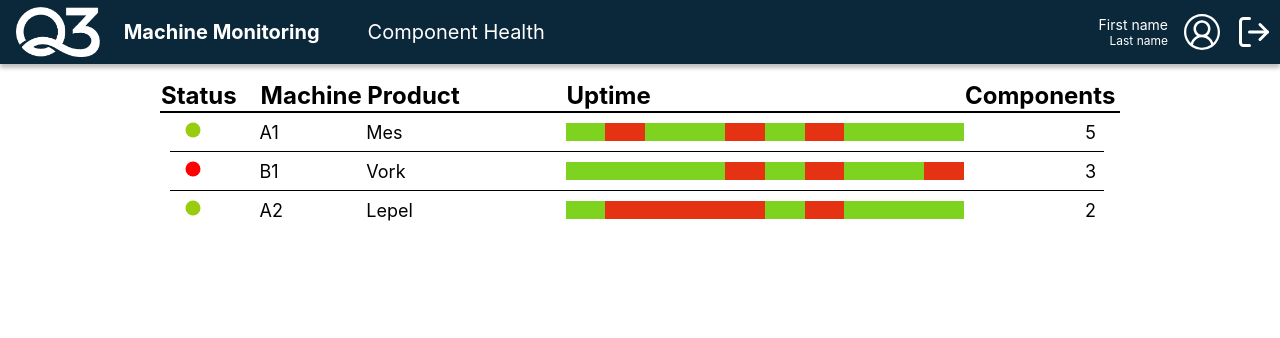
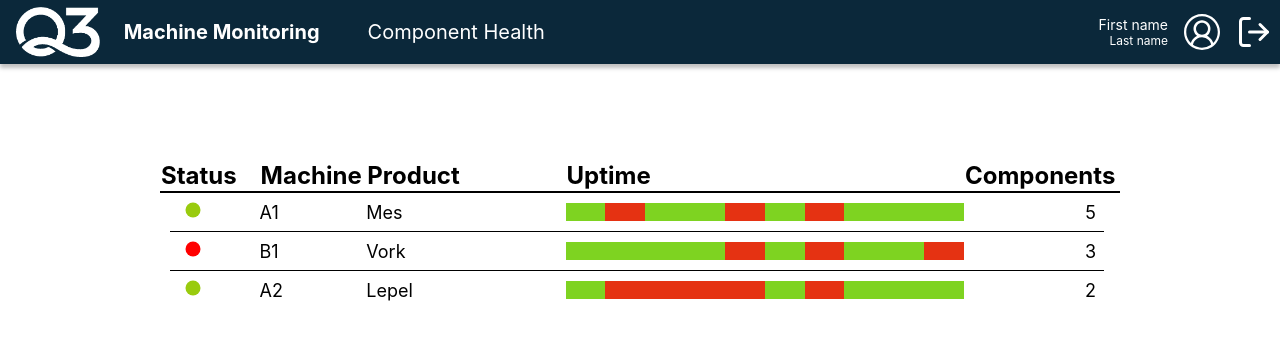
Before and after one commit to pietermn/S3-DB02-Q3, a React (Create React App) app in the folder Frontend/clientapp/: page /monitoring in a window 1280 px wide. Shown: the top 338 px of the page. Built offline with nearby package versions, Linux system fonts and the light colour scheme.

Commit message:
Started on chealth

```diff
--- a/Frontend/clientapp/_variables.scss
+++ b/Frontend/clientapp/src/_variables.scss
@@ -16,3 +16,13 @@ $accent-colors: (
     width: 10%;
     border-bottom: 1px solid white;
 }
+
+#page-container {
+    min-height: 100vh;
+    background-color: map-get($map: $background, $key: "white");
+}
+
+#content-wrapper {
+    padding-top: 5rem;
+    padding-bottom: 3rem;
+}
--- /dev/null
+++ b/Frontend/clientapp/src/components/componenthealth/componentstable/ComponentsTable.scss
@@ -0,0 +1,6 @@
+.Components-Table {
+    height: 600px;
+    width: 500px;
+    border: 1px solid black;
+    margin-top: 5rem;
+}
--- /dev/null
+++ b/Frontend/clientapp/src/components/componenthealth/componentstable/ComponentsTable.tsx
@@ -0,0 +1,13 @@
+import "./ComponentsTable.scss";
+
+interface ITableProps {
+    components: any[]
+}
+
+export default function ComponentsTable(props: ITableProps) {
+    return (
+        <div className="Components-Table">
+
+        </div>
+    )
+}
--- a/Frontend/clientapp/src/components/machinemonitoring/machinedetails/MachineDetails.scss
+++ b/Frontend/clientapp/src/components/machinemonitoring/machinedetails/MachineDetails.scss
@@ -1,4 +1,4 @@
-@import '../../../../variables';
+@import '../../../variables';
 
 .MM-Data {
     font-size: large;
--- a/Frontend/clientapp/src/components/machinemonitoring/machinestatus/MachineStatus.scss
+++ b/Frontend/clientapp/src/components/machinemonitoring/machinestatus/MachineStatus.scss
@@ -1,4 +1,4 @@
-@import '../../../../variables';
+@import '../../../variables';
 
 .MM-Uptime {
     display: flex;
--- a/Frontend/clientapp/src/layout/AppWrapper.tsx
+++ b/Frontend/clientapp/src/layout/AppWrapper.tsx
@@ -1,5 +1,6 @@
 import React from 'react'
 import Navbar from './Navbar/Navbar'
+import "../_variables.scss";
 
 interface AppWrapper_Children {
     children: React.ReactNode
@@ -8,8 +9,12 @@ interface AppWrapper_Children {
 export default function AppWrapper(props: AppWrapper_Children) {
     return (
         <React.Fragment>
-            <Navbar />
-            {props.children}
+            <div id="page-container">
+                <Navbar />
+                <div id="content-wrapper">
+                    {props.children}
+                </div>
+            </div>
         </React.Fragment>
     )
 }
--- a/Frontend/clientapp/src/layout/Navbar/NavbarStyles.scss
+++ b/Frontend/clientapp/src/layout/Navbar/NavbarStyles.scss
@@ -1,4 +1,4 @@
-@import '../../../variables';
+@import '../../variables';
 
 nav {
     display: flex;
--- /dev/null
+++ b/Frontend/clientapp/src/pages/componenthealth/ComponentHealthPage.scss
@@ -0,0 +1,11 @@
+.Components-Full-Page {
+
+}
+
+.component-overview {
+
+}
+
+.component-history-overview {
+
+}
--- /dev/null
+++ b/Frontend/clientapp/src/pages/componenthealth/ComponentHealthPage.tsx
@@ -0,0 +1,20 @@
+import ComponentsTable from "../../components/componenthealth/componentstable/ComponentsTable";
+import "./ComponentHealthPage.scss";
+
+export default function ComponentHealthPage() {
+    return (
+        <div className="Components-Full-Page">
+            <section className="component-overview">
+
+            </section>
+
+            <section className="component-history-overview">
+
+            </section>
+
+            <section className="component-graph">
+
+            </section>
+        </div>
+    )
+}
--- a/Frontend/clientapp/src/routes/Routes.tsx
+++ b/Frontend/clientapp/src/routes/Routes.tsx
@@ -2,6 +2,7 @@ import { Suspense } from 'react'
 import { Switch, Route, Redirect } from 'react-router'
 import PageLoader from '../layout/PageLoader'
 import MachineMonitoringPage from '../pages/machinemonitoring/MachineMonitoringPage'
+import ComponentHealthPage from '../pages/componenthealth/ComponentHealthPage';
 
 export default function Routes() {
     return (
@@ -11,7 +12,8 @@ export default function Routes() {
                 <Route exact path='/'>
                     <Redirect to='/home' />
                 </Route>
-                <Route path='/monitoring' component={() => <MachineMonitoringPage />} />
+                <Route path="/chealth" component={ComponentHealthPage} />
+                <Route path='/monitoring' component={MachineMonitoringPage} />
             </Switch>
         </Suspense>
     )
```
